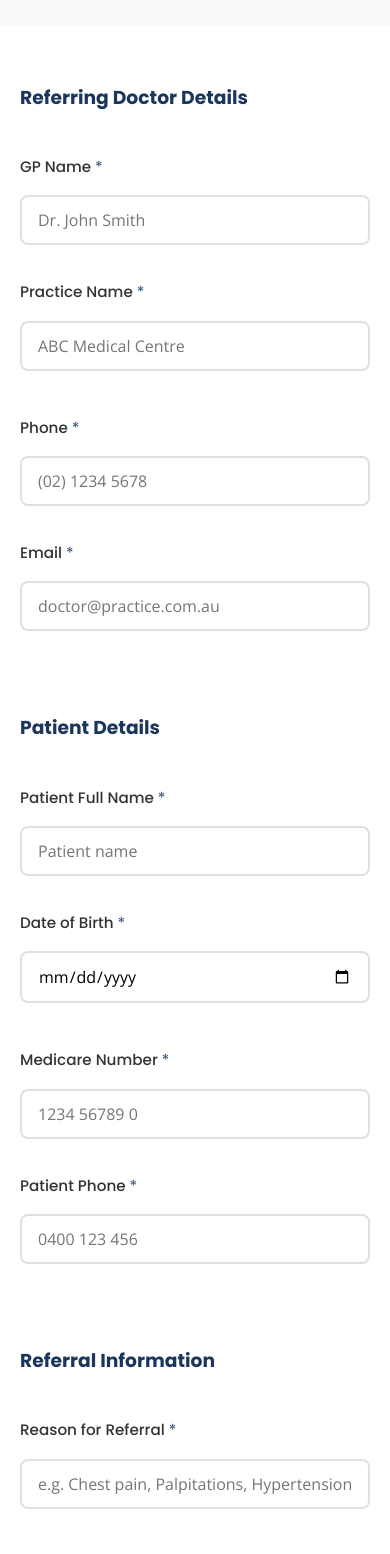
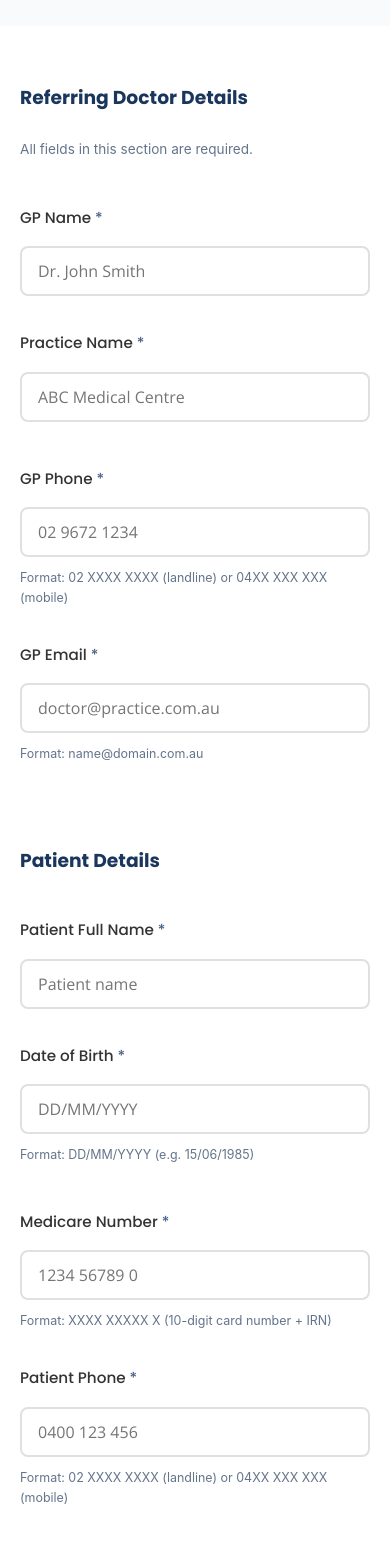
Before and after one commit to Vvk0105/Sydney_Heart_Care_Public, a React (Vite) app: page /doctors/refer-patient in a window 390 px wide. Shown: the part 420-1974 px from the top of the page. Built offline with nearby package versions, Linux system fonts and the light colour scheme; no server answers.

Commit message:
number and date format, phone number and email format fixed

```diff
--- a/src/pages/doctors/DoctorsContactPage.jsx
+++ b/src/pages/doctors/DoctorsContactPage.jsx
@@ -2,7 +2,8 @@ import React from 'react';
 import PageLayout from '../../components/PageLayout';
 
 const DoctorsContactPage = () => {
-    const whatsappNumber = '61296392929'; // Format: country code + number without leading 0
+    // 61296392929
+    const whatsappNumber = '0412705370'; // Format: country code + number without leading 0
     const whatsappLink = `https://wa.me/${whatsappNumber}`;
 
     return (
@@ -64,7 +65,7 @@ const DoctorsContactPage = () => {
                             </a>
 
                             <p style={{ marginTop: '20px', fontSize: '1.1rem', fontWeight: '600', color: 'var(--brand-red)' }}>
-                                02 9639 2929
+                                04 1270 5370
                             </p>
                         </div>
 
--- a/src/pages/doctors/ReferPatientPage.jsx
+++ b/src/pages/doctors/ReferPatientPage.jsx
@@ -2,6 +2,9 @@ import React, { useState } from 'react';
 import { useNavigate } from 'react-router-dom';
 import PageLayout from '../../components/PageLayout';
 import { referralAPI } from '../../services/api';
+
+// Australian phone: landline (02/03/07/08 XXXX XXXX) or mobile (04XX XXX XXX)
+const AU_PHONE_REGEX = /^(0[2-478]\d{8}|04\d{2}\s?\d{3}\s?\d{3}|\(0\d\)\s?\d{4}\s?\d{4})$/;
 
 const ReferPatientPage = () => {
     const navigate = useNavigate();
@@ -11,7 +14,8 @@ const ReferPatientPage = () => {
         gp_phone: '',
         gp_email: '',
         patient_name: '',
-        patient_dob: '',
+        patient_dob: '',       // stored as YYYY-MM-DD for the hidden input
+        patient_dob_display: '', // shown to user as DD/MM/YYYY
         patient_medicare: '',
         patient_phone: '',
         reason_for_referral: '',
@@ -21,6 +25,7 @@ const ReferPatientPage = () => {
     const [files, setFiles] = useState([]);
     const [loading, setLoading] = useState(false);
     const [error, setError] = useState('');
+    const [fieldErrors, setFieldErrors] = useState({});
 
     const handleChange = (e) => {
         const { name, value, type, checked } = e.target;
@@ -28,23 +33,97 @@ const ReferPatientPage = () => {
             ...prev,
             [name]: type === 'checkbox' ? checked : value
         }));
+        // Clear field error on change
+        if (fieldErrors[name]) {
+            setFieldErrors(prev => ({ ...prev, [name]: '' }));
+        }
+    };
+
+    // Handle date input with DD/MM/YYYY format
+    const handleDobChange = (e) => {
+        let val = e.target.value.replace(/[^\d]/g, ''); // digits only
+        // Auto-insert slashes
+        if (val.length > 2) val = val.slice(0, 2) + '/' + val.slice(2);
+        if (val.length > 5) val = val.slice(0, 5) + '/' + val.slice(5);
+        if (val.length > 10) val = val.slice(0, 10);
+
+        // Convert to YYYY-MM-DD for submission if fully entered
+        let isoDate = '';
+        if (val.length === 10) {
+            const parts = val.split('/');
+            if (parts.length === 3) {
+                const [dd, mm, yyyy] = parts;
+                isoDate = `${yyyy}-${mm}-${dd}`;
+            }
+        }
+        setFormData(prev => ({ ...prev, patient_dob_display: val, patient_dob: isoDate }));
+        if (fieldErrors.patient_dob) {
+            setFieldErrors(prev => ({ ...prev, patient_dob: '' }));
+        }
     };
 
     const handleFileChange = (e) => {
         setFiles(Array.from(e.target.files));
     };
 
+    const validatePhone = (phone) => {
+        const stripped = phone.replace(/[\s\-()]/g, '');
+        return /^0[2-9]\d{8}$/.test(stripped);
+    };
+
+    const validateForm = () => {
+        const errors = {};
+
+        // GP details — all mandatory
+        if (!formData.gp_name.trim()) errors.gp_name = 'GP name is required.';
+        if (!formData.gp_practice.trim()) errors.gp_practice = 'Practice name is required.';
+        if (!formData.gp_phone.trim()) {
+            errors.gp_phone = 'GP phone is required.';
+        } else if (!validatePhone(formData.gp_phone)) {
+            errors.gp_phone = 'Enter a valid Australian phone number (e.g. 02 9672 1234 or 0400 123 456).';
+        }
+        if (!formData.gp_email.trim()) {
+            errors.gp_email = 'GP email is required.';
+        }
+
+        // Patient details
+        if (!formData.patient_name.trim()) errors.patient_name = 'Patient full name is required.';
+        if (!formData.patient_dob_display.trim()) {
+            errors.patient_dob = 'Date of birth is required.';
+        } else if (formData.patient_dob_display.length < 10 || !formData.patient_dob) {
+            errors.patient_dob = 'Enter date in DD/MM/YYYY format (e.g. 15/06/1985).';
+        }
+        if (!formData.patient_medicare.trim()) errors.patient_medicare = 'Medicare number is required.';
+        if (!formData.patient_phone.trim()) {
+            errors.patient_phone = 'Patient phone is required.';
+        } else if (!validatePhone(formData.patient_phone)) {
+            errors.patient_phone = 'Enter a valid Australian phone number (e.g. 02 9672 1234 or 0400 123 456).';
+        }
+        if (!formData.reason_for_referral.trim()) errors.reason_for_referral = 'Reason for referral is required.';
+
+        return errors;
+    };
+
     const handleSubmit = async (e) => {
         e.preventDefault();
+        const errors = validateForm();
+        if (Object.keys(errors).length > 0) {
+            setFieldErrors(errors);
+            setError('Please correct the errors below before submitting.');
+            window.scrollTo({ top: 0, behavior: 'smooth' });
+            return;
+        }
+
         setLoading(true);
         setError('');
         try {
             const data = new FormData();
             data.append('referral_type', 'doctor');
-            Object.entries(formData).forEach(([key, value]) => {
+            // Submit all fields except the display-only date
+            const { patient_dob_display, ...submitData } = formData;
+            Object.entries(submitData).forEach(([key, value]) => {
                 data.append(key, value);
             });
-            // Append first file as referral_file (backend stores one)
             if (files.length > 0) {
                 data.append('referral_file', files[0]);
             }
@@ -57,6 +136,17 @@ const ReferPatientPage = () => {
             setLoading(false);
         }
     };
+
+    const inputStyle = (fieldName) => ({
+        borderColor: fieldErrors[fieldName] ? '#ef4444' : undefined,
+    });
+
+    const FieldError = ({ name }) =>
+        fieldErrors[name] ? (
+            <p style={{ color: '#dc2626', fontSize: '0.8rem', marginTop: '4px' }}>
+                {fieldErrors[name]}
+            </p>
+        ) : null;
 
     return (
         <PageLayout currentPage="">
@@ -76,7 +166,7 @@ const ReferPatientPage = () => {
                 <div className="container">
                     <div style={{ maxWidth: '900px', margin: '0 auto' }}>
 
-                        <form onSubmit={handleSubmit} className="booking-form">
+                        <form onSubmit={handleSubmit} className="booking-form" noValidate>
 
                             {error && (
                                 <div style={{ padding: '12px 16px', background: '#fee2e2', borderRadius: '8px', color: '#991b1b', marginBottom: '20px', borderLeft: '4px solid #ef4444' }}>
@@ -84,9 +174,13 @@ const ReferPatientPage = () => {
                                 </div>
                             )}
 
-                            <h3 style={{ marginBottom: '20px', color: 'var(--brand-navy)' }}>
+                            {/* ── Referring Doctor Details ── */}
+                            <h3 style={{ marginBottom: '4px', color: 'var(--brand-navy)' }}>
                                 Referring Doctor Details
                             </h3>
+                            <p style={{ fontSize: '0.85rem', color: 'var(--text-muted)', marginBottom: '20px' }}>
+                                All fields in this section are required.
+                            </p>
 
                             <div className="form-row">
                                 <div className="form-group">
@@ -97,8 +191,9 @@ const ReferPatientPage = () => {
                                         value={formData.gp_name}
                                         onChange={handleChange}
                                         placeholder="Dr. John Smith"
-                                        required
+                                        style={inputStyle('gp_name')}
                                     />
+                                    <FieldError name="gp_name" />
                                 </div>
 
                                 <div className="form-group">
@@ -109,37 +204,48 @@ const ReferPatientPage = () => {
                                         value={formData.gp_practice}
                                         onChange={handleChange}
                                         placeholder="ABC Medical Centre"
-                                        required
+                                        style={inputStyle('gp_practice')}
                                     />
+                                    <FieldError name="gp_practice" />
                                 </div>
                             </div>
 
                             <div className="form-row">
                                 <div className="form-group">
-                                    <label className="required">Phone</label>
+                                    <label className="required">GP Phone</label>
                                     <input
                                         type="tel"
                                         name="gp_phone"
                                         value={formData.gp_phone}
                                         onChange={handleChange}
-                                        placeholder="(02) 1234 5678"
-                                        required
+                                        placeholder="02 9672 1234"
+                                        maxLength={14}
+                                        style={inputStyle('gp_phone')}
                                     />
+                                    <p style={{ fontSize: '0.78rem', color: 'var(--text-muted)', marginTop: '3px' }}>
+                                        Format: 02 XXXX XXXX (landline) or 04XX XXX XXX (mobile)
+                                    </p>
+                                    <FieldError name="gp_phone" />
                                 </div>
 
                                 <div className="form-group">
-                                    <label className="required">Email</label>
+                                    <label className="required">GP Email</label>
                                     <input
                                         type="email"
                                         name="gp_email"
                                         value={formData.gp_email}
                                         onChange={handleChange}
                                         placeholder="doctor@practice.com.au"
-                                        required
+                                        style={inputStyle('gp_email')}
                                     />
+                                    <p style={{ fontSize: '0.78rem', color: 'var(--text-muted)', marginTop: '3px' }}>
+                                        Format: name@domain.com.au
+                                    </p>
+                                    <FieldError name="gp_email" />
                                 </div>
                             </div>
 
+                            {/* ── Patient Details ── */}
                             <h3 style={{ marginTop: '40px', marginBottom: '20px', color: 'var(--brand-navy)' }}>
                                 Patient Details
                             </h3>
@@ -153,19 +259,27 @@ const ReferPatientPage = () => {
                                         value={formData.patient_name}
                                         onChange={handleChange}
                                         placeholder="Patient name"
-                                        required
+                                        style={inputStyle('patient_name')}
                                     />
+                                    <FieldError name="patient_name" />
                                 </div>
 
                                 <div className="form-group">
                                     <label className="required">Date of Birth</label>
                                     <input
-                                        type="date"
-                                        name="patient_dob"
-                                        value={formData.patient_dob}
-                                        onChange={handleChange}
-                                        required
+                                        type="text"
+                                        name="patient_dob_display"
+                                        value={formData.patient_dob_display}
+                                        onChange={handleDobChange}
+                                        placeholder="DD/MM/YYYY"
+                                        maxLength={10}
+                                        inputMode="numeric"
+                                        style={inputStyle('patient_dob')}
                                     />
+                                    <p style={{ fontSize: '0.78rem', color: 'var(--text-muted)', marginTop: '3px' }}>
+                                        Format: DD/MM/YYYY (e.g. 15/06/1985)
+                                    </p>
+                                    <FieldError name="patient_dob" />
                                 </div>
                             </div>
 
@@ -178,8 +292,13 @@ const ReferPatientPage = () => {
                                         value={formData.patient_medicare}
                                         onChange={handleChange}
                                         placeholder="1234 56789 0"
-                                        required
+                                        maxLength={14}
+                                        style={inputStyle('patient_medicare')}
                                     />
+                                    <p style={{ fontSize: '0.78rem', color: 'var(--text-muted)', marginTop: '3px' }}>
+                                        Format: XXXX XXXXX X (10-digit card number + IRN)
+                                    </p>
+                                    <FieldError name="patient_medicare" />
                                 </div>
 
                                 <div className="form-group">
@@ -190,11 +309,17 @@ const ReferPatientPage = () => {
                                         value={formData.patient_phone}
                                         onChange={handleChange}
                                         placeholder="0400 123 456"
-                                        required
+                                        maxLength={14}
+                                        style={inputStyle('patient_phone')}
                                     />
+                                    <p style={{ fontSize: '0.78rem', color: 'var(--text-muted)', marginTop: '3px' }}>
+                                        Format: 02 XXXX XXXX (landline) or 04XX XXX XXX (mobile)
+                                    </p>
+                                    <FieldError name="patient_phone" />
                                 </div>
                             </div>
 
+                            {/* ── Referral Information ── */}
                             <h3 style={{ marginTop: '40px', marginBottom: '20px', color: 'var(--brand-navy)' }}>
                                 Referral Information
                             </h3>
@@ -207,8 +332,9 @@ const ReferPatientPage = () => {
                                     value={formData.reason_for_referral}
                                     onChange={handleChange}
                                     placeholder="e.g. Chest pain, Palpitations, Hypertension"
-                                    required
+                                    style={inputStyle('reason_for_referral')}
                                 />
+                                <FieldError name="reason_for_referral" />
                             </div>
 
                             <div className="checkbox-group">
```
